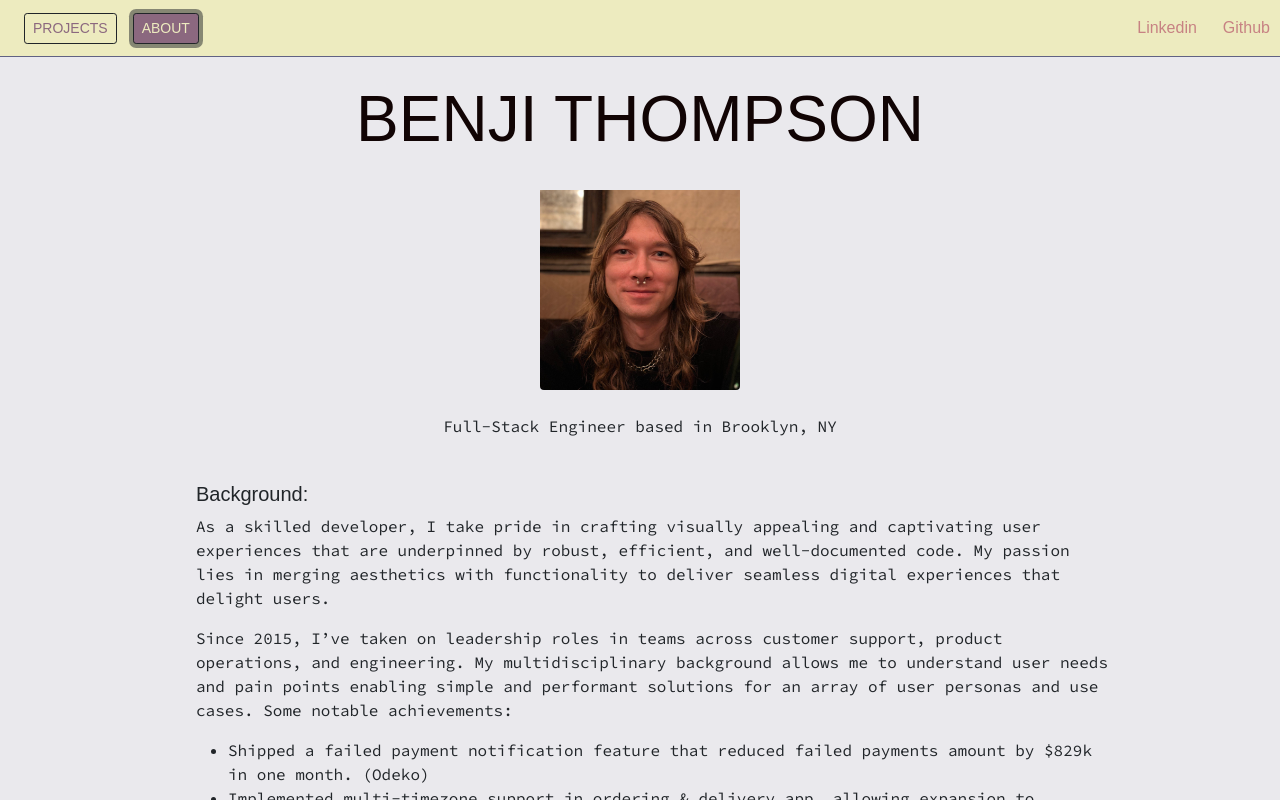
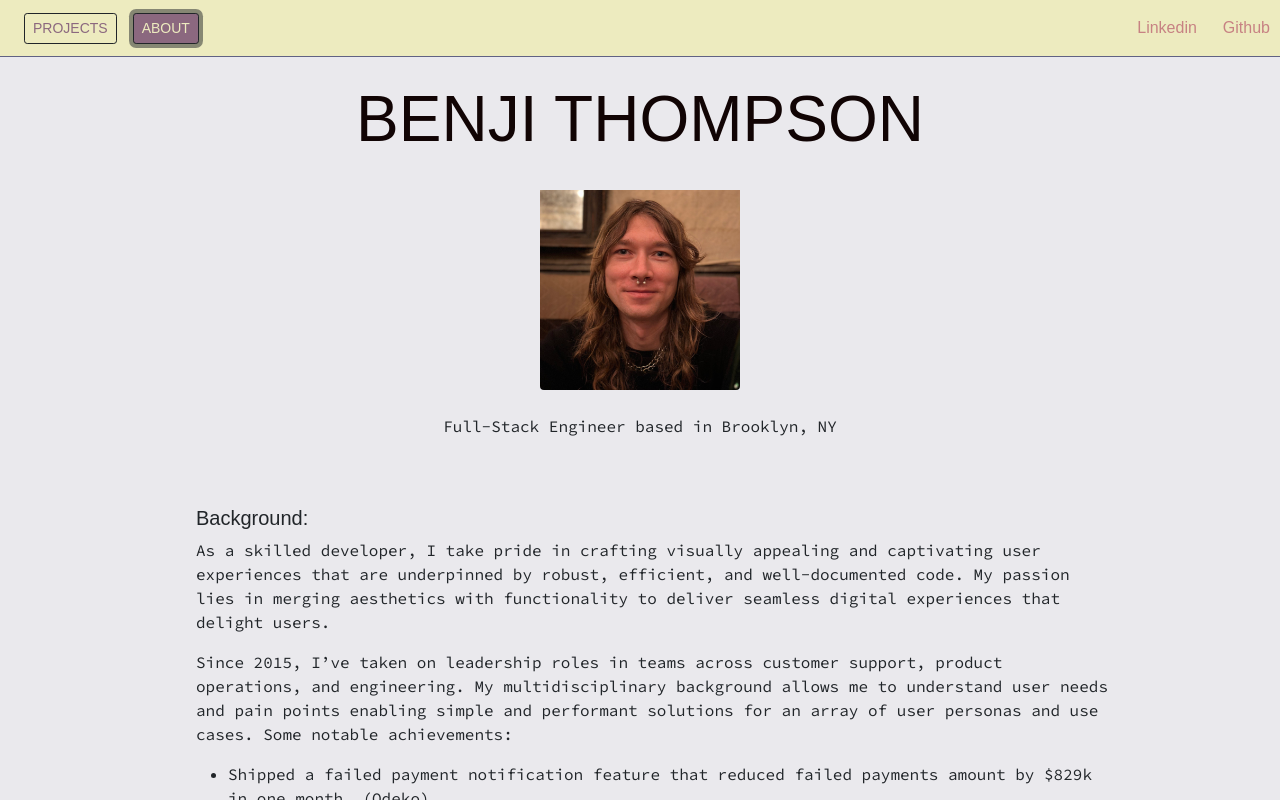
Before and after one commit to benjipt/fullstack-portfolio, a React (Create React App) app: page / in a window 1280 px wide. Both pictures are taken after a click on the button "ABOUT". Shown: the top 800 px of the page. Built offline with nearby package versions, Linux system fonts and the light colour scheme; a web font is replaced by a local one.

Commit message:
feat [about section]: about section padding and copy changes

```diff
--- a/src/components/About.jsx
+++ b/src/components/About.jsx
@@ -3,8 +3,8 @@ import React from 'react';
 export default function About() {
   return (
     <div
-      className='container pt-4 justify-content-center'>
-      <div className='ms-4 p'>
+      className='container justify-content-center'>
+      <div className='ms-4 mt-5'>
         <h5>Background:</h5>
         <p>
           As a skilled developer, I take pride in crafting visually appealing
@@ -37,7 +37,7 @@ export default function About() {
           </li>
         </ul>
       </div>
-      <div className='ms-4'>
+      <div className='ms-4 mt-5 mb-5'>
         <h5>Technology Stack:</h5>
         <p>Front-End</p>
         <ul>
@@ -51,7 +51,7 @@ export default function About() {
         </ul>
         <p>Back-End</p>
         <ul>
-          <li>Express</li>
+          <li>ExpressJS (Node)</li>
           <li>Ruby on Rails</li>
           <li>MongoDB (NoSQL Database)</li>
           <li>PostgreSQL (SQL Database)</li>
```
